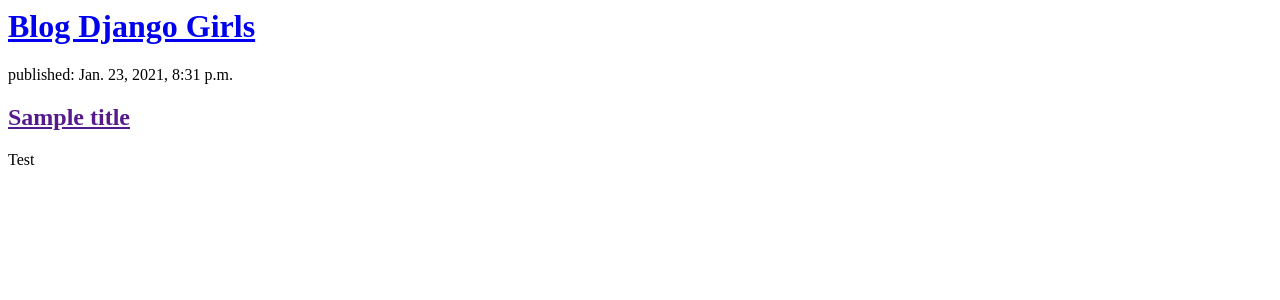
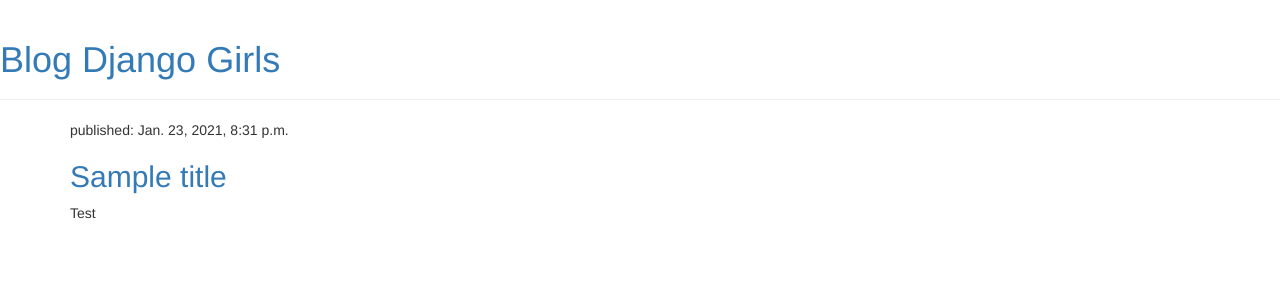
Before and after one commit to AmandaFMB/djangogirls-tutorial, a Django app: page / in a window 1280 px wide. Shown: the top 300 px of the page. Run offline with Django 3.2, Linux system fonts and the light colour scheme; data comes from the database, SQL or seed files in the repository; some libraries are stand-ins or nearby versions.

Commit message:
adding css

```diff
--- a/blog/templates/blog/post_list.html
+++ b/blog/templates/blog/post_list.html
@@ -1,20 +1,31 @@
+{% load static %}
 <html>
     <head>
         <title>Blog Django Girls</title>
+        <link rel="stylesheet" href="https://maxcdn.bootstrapcdn.com/bootstrap/3.2.0/css/bootstrap.min.css">
+        <link rel="stylesheet" href="https://maxcdn.bootstrapcdn.com/bootstrap/3.2.0/css/bootstrap-theme.min.css">
+        <link href="//fonts.googleapis.com/css?family=Lobster&subset=latin,latin-ext" rel="stylesheet" type="text/css">
+        <link rel="stylesheet" href="{% static 'css/blog.css' %}">
     </head>
     <body>
-        <div>
+        <div class="page-header">
             <h1><a href="/">Blog Django Girls</a></h1>
         </div>
 
-        {% for post in posts %}
-            <div>
-            <p>published: {{ post.published_date }}</p>
-            <h2><a href="">{{ post.title }}</a></h2>
-            <p>{{ post.text|linebreaksbr }}</p>
+        <div class="content container">
+            <div class="row">
+                <div class="col-md-8">
+                    {% for post in posts %}
+                        <div class="post">
+                            <div class="date">
+                                <p>published: {{ post.published_date }}</p>
+                            </div>
+                            <h2><a href="">{{ post.title }}</a></h2>
+                            <p>{{ post.text|linebreaksbr }}</p>
+                        </div>
+                    {% endfor %}
+                </div>
             </div>
-        {% endfor %}
-
-
+        </div>
     </body>
 </html>
--- a/mysite/settings.py
+++ b/mysite/settings.py
@@ -23,7 +23,7 @@
 SECRET_KEY = 'kit0sqc5iz#ydm5uu0(^*1q)f^t78$jzi&zlc9r-z_#w9n%ox3'
 
 # SECURITY WARNING: don't run with debug turned on in production!
-DEBUG = False
+DEBUG = True
 
 ALLOWED_HOSTS = ['127.0.0.1','.pythonanywhere.com']
 
```
